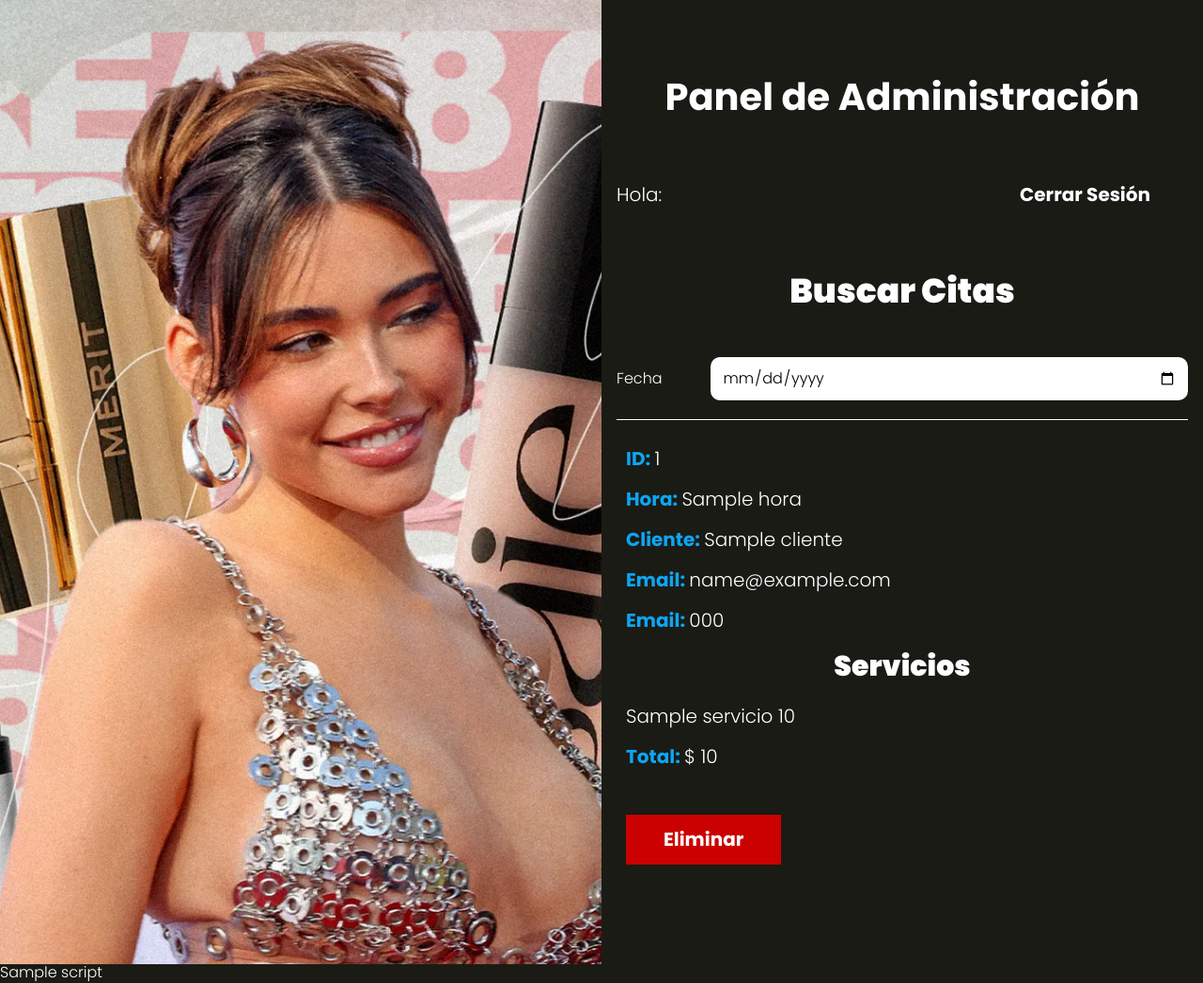
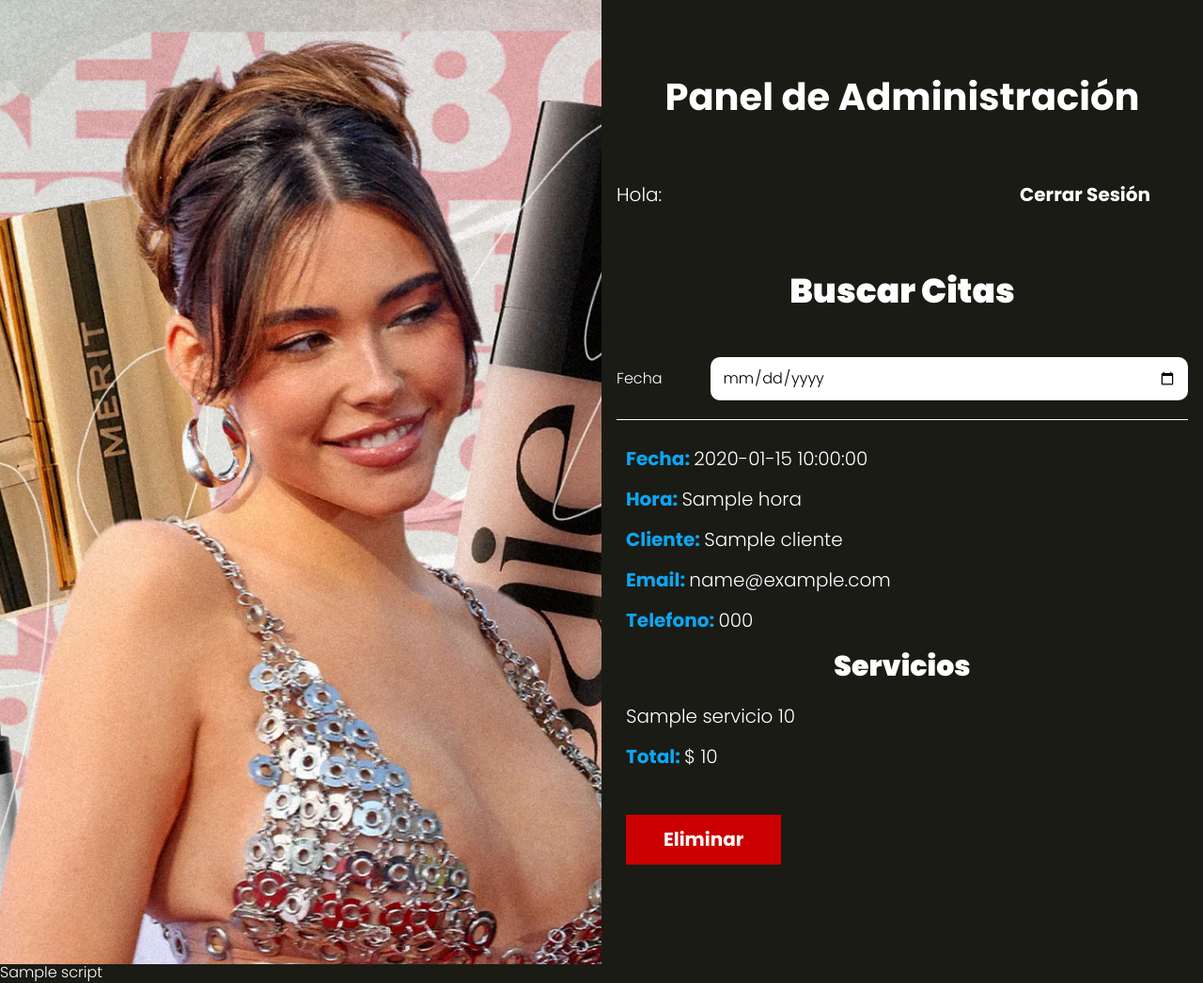
Before and after one commit to andres-vas/Salon-Marleny, a PHP site: the page made by views/admin/index.php in a window 1280 px wide. Shown: the whole page at 94% size. Run offline with PHP 8.4, Linux system fonts and the light colour scheme; the template is opened without the code that fills it: most values are stand-ins (such as "Sample title", 1, 10 or a date in 2020).

Commit message:
Correcion Informacion Citas
Se realizo la corrección del modulo para visualizar las citas, añadiendo nuevos campos y corrección de campos según lo establecido en HU008

```diff
--- a/controllers/AdminController.php
+++ b/controllers/AdminController.php
@@ -19,7 +19,7 @@ class AdminController {
         }
 
         // Consultar la base de datos
-        $consulta = "SELECT citas.id, citas.hora, CONCAT( usuarios.nombre, ' ', usuarios.apellido) as cliente, ";
+        $consulta = "SELECT citas.id, citas.hora, citas.fecha,  CONCAT( usuarios.nombre, ' ', usuarios.apellido) as cliente, ";
         $consulta .= " usuarios.email, usuarios.telefono, servicios.nombre as servicio, servicios.precio  ";
         $consulta .= " FROM citas  ";
         $consulta .= " LEFT OUTER JOIN usuarios ";
--- a/models/AdminCita.php
+++ b/models/AdminCita.php
@@ -4,10 +4,11 @@ namespace Model;
 
 class AdminCita extends ActiveRecord {
     protected static $tabla = 'citasServicios';
-    protected static $columnasDB = ['id', 'hora', 'cliente', 'email', 'telefono', 'servicio', 'precio'];
+    protected static $columnasDB = ['id', 'hora','fecha', 'cliente', 'email', 'telefono', 'servicio', 'precio'];
 
     public $id;
     public $hora;
+    public $fecha;
     public $cliente;
     public $email;
     public $telefono;
@@ -18,6 +19,7 @@ class AdminCita extends ActiveRecord {
     {
         $this->id = $args['id'] ?? null;
         $this->hora = $args['hora'] ?? '';
+        $this->fecha = $args['fecha'] ?? '';
         $this->cliente = $args['cliente'] ?? '';
         $this->email = $args['email'] ?? '';
         $this->telefono = $args['telefono'] ?? '';
--- a/views/admin/index.php
+++ b/views/admin/index.php
@@ -35,11 +35,12 @@
                         $total = 0;
             ?>
             <li>
-                    <p>ID: <span><?php echo $cita->id; ?></span></p>
+                    <!--<p>ID: <span><//?php echo $cita->id; ?></span></p>-->
+                    <p>Fecha: <span><?php echo $cita->fecha; ?></span></p>
                     <p>Hora: <span><?php echo $cita->hora; ?></span></p>
                     <p>Cliente: <span><?php echo $cita->cliente; ?></span></p>
                     <p>Email: <span><?php echo $cita->email; ?></span></p>
-                    <p>Email: <span><?php echo $cita->telefono; ?></span></p>
+                    <p>Telefono: <span><?php echo $cita->telefono; ?></span></p>
 
                     <h3>Servicios</h3>
             <?php
```
